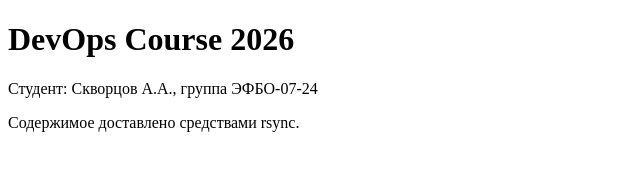
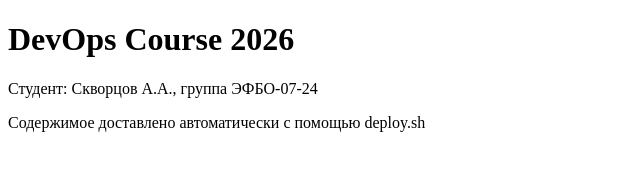
Before and after one commit to skvortsovaa/devops-course-2026, a plain HTML site: page site/index.html in a window 1280 px wide. Shown: the whole page, without its empty margins (0-640 px from the left). Drawn offline with Linux system fonts and the light colour scheme.

Commit message:
feat: update site content for deployment test

```diff
--- a/site/index.html
+++ b/site/index.html
@@ -4,6 +4,6 @@
 <body>
   <h1>DevOps Course 2026</h1>
   <p>Студент: Скворцов А.А., группа ЭФБО-07-24</p>
-  <p>Содержимое доставлено средствами rsync.</p>
+  <p>Содержимое доставлено автоматически с помощью deploy.sh</p>
 </body>
 </html>
```
